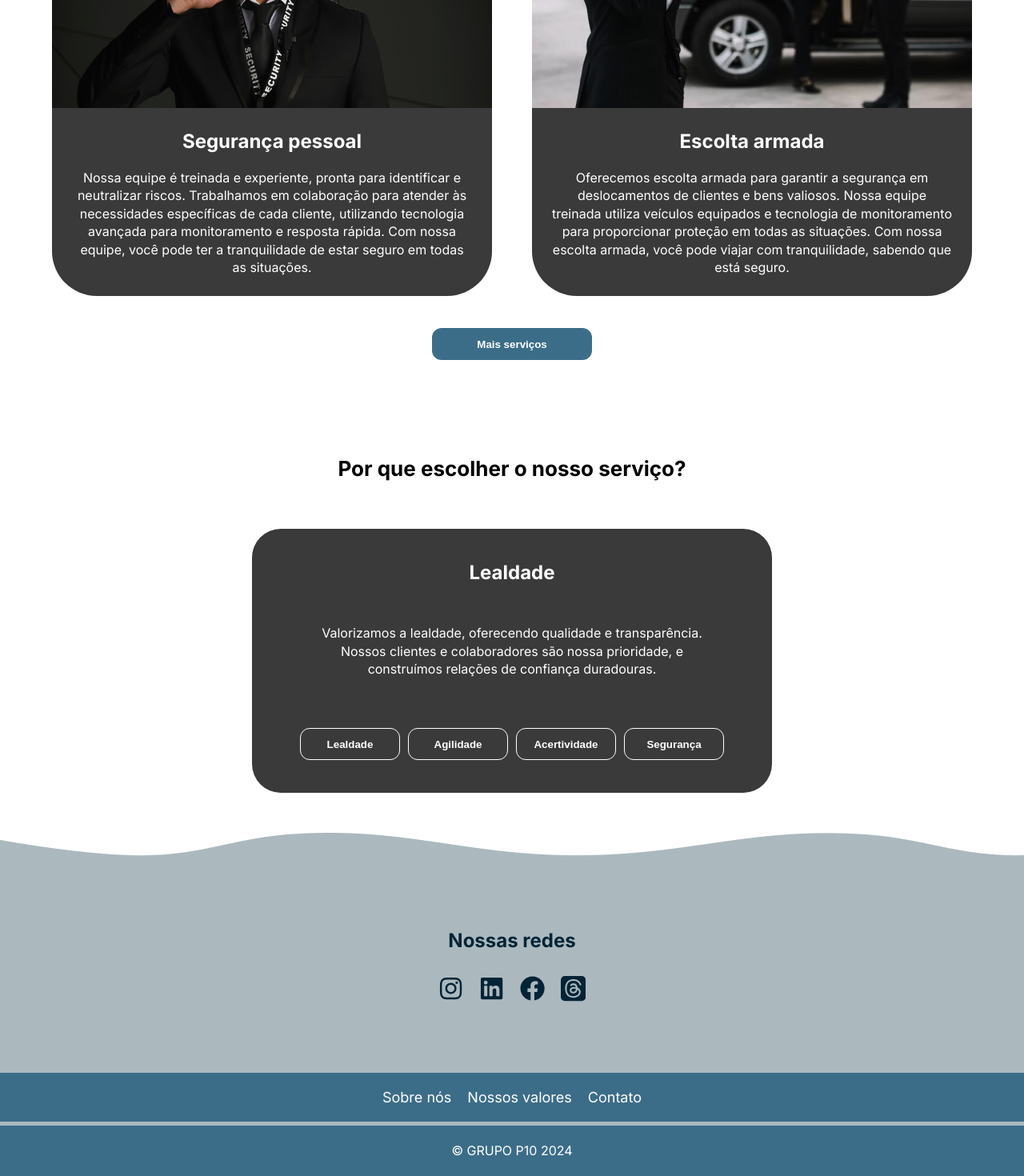
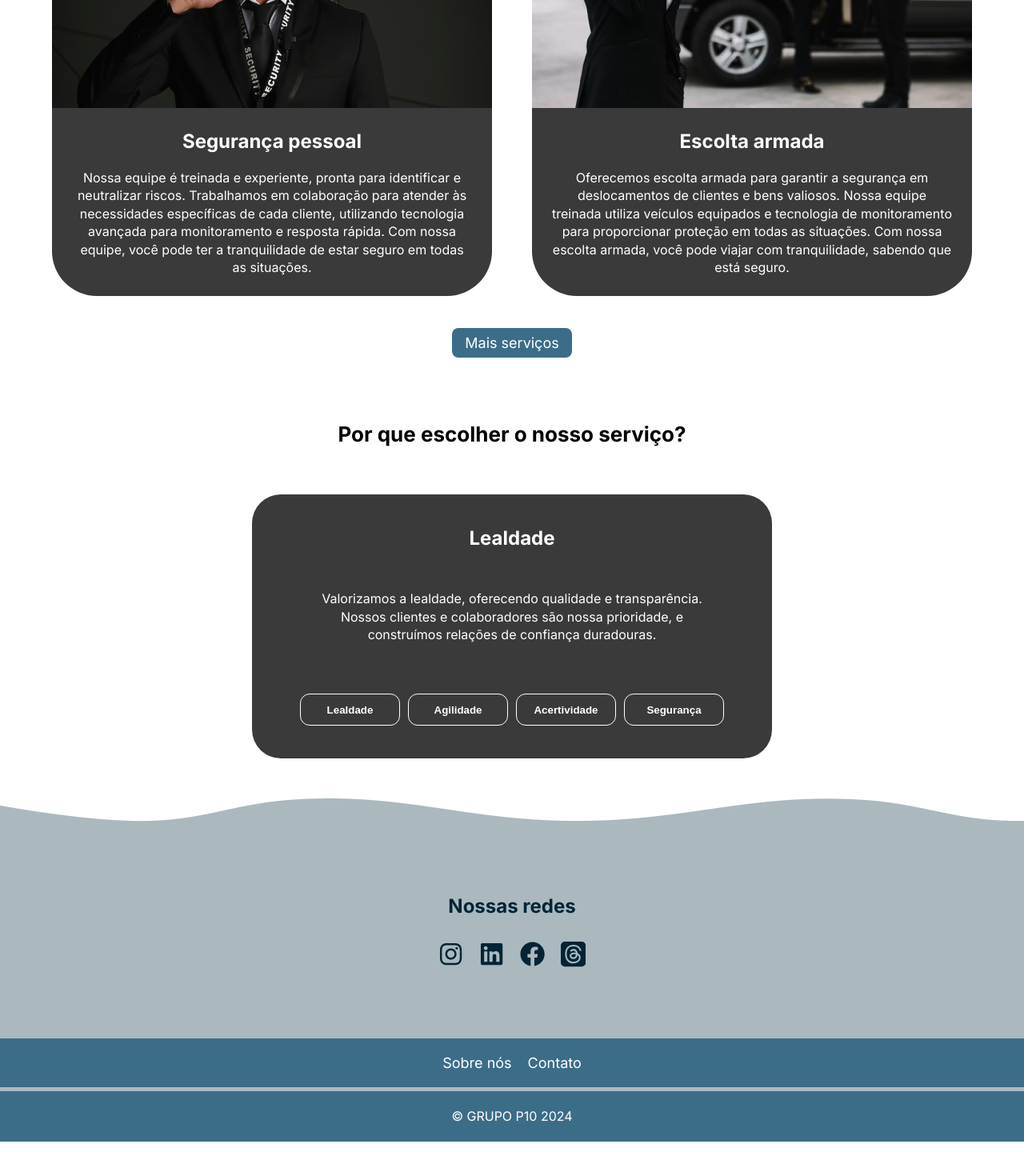
Before and after one commit to wendellcs/Grupo-P10-Security, a React (Vite) app: page / in a window 1280 px wide. Shown: the part 2363-3833 px from the top of the page at 80% size. After the commit the page ends 3790 px from the top, so only its background shows below. Built offline with nearby package versions, Linux system fonts and the light colour scheme.

Commit message:
Update Links

```diff
--- a/src/assets/sass/_text.sass
+++ b/src/assets/sass/_text.sass
@@ -37,6 +37,14 @@ button
     font-size: $navbar-text-size
     color: variables.$text-color
 
+    &.services
+        background-color: variables.$secondary-color
+        text-align: center
+        width: 150px
+        padding: 8px 0
+        border-radius: 8px
+        margin: 40px auto 0 auto
+
 .text
     color: variables.$text-color
     font-size: $text-size
--- a/src/assets/sass/components/_buttons.sass
+++ b/src/assets/sass/components/_buttons.sass
@@ -13,14 +13,6 @@
     &.cta
         width: 150px
         border: 0
-
-        &.contact
-            // Provisório
-            background-color: #249c34f6
-
-        &.services
-            width: 200px
-            margin: 40px auto
 
     &.reason
         background-color: transparent
--- a/src/components/Footer/index.jsx
+++ b/src/components/Footer/index.jsx
@@ -1,6 +1,7 @@
 import { FaInstagram } from "react-icons/fa6";
 import { FaLinkedin, FaFacebook  } from "react-icons/fa";
 import { BsFillThreadsFill } from "react-icons/bs";
+import { Link } from "react-router-dom"
 
 import '../../assets/sass/components/_footer.sass'
 
@@ -31,9 +32,8 @@ export default function Footer({shortFooter}){
                     <div className="footer-middle">
                         <nav className="footer-middle-links">
                             <ul>
-                                <li><a href="#" className="link">Sobre nós</a></li>
-                                <li><a href="#" className="link">Nossos valores</a></li>
-                                <li><a href="#" className="link">Contato</a></li>
+                                <Link className="link" to={'/about'}>Sobre nós</Link>
+                                <Link className="link" to={'/contact'}>Contato</Link>
                             </ul>
                         </nav>
                     </div>
@@ -51,9 +51,8 @@ export default function Footer({shortFooter}){
 
                     <nav className="short-footer-links">
                         <ul>
-                            <li><a href="#" className="link">Sobre nós</a></li>
-                            <li><a href="#" className="link">Nossos valores</a></li>
-                            <li><a href="#" className="link">Contato</a></li>
+                            <Link className="link" to={'/about'}>Sobre nós</Link>
+                            <Link className="link" to={'/contact'}>Contato</Link>
                         </ul>
                     </nav>
                 </div>
--- a/src/pages/Home/index.jsx
+++ b/src/pages/Home/index.jsx
@@ -1,4 +1,4 @@
-import '../../assets/sass/layouts/home.sass'
+import '../../assets/sass/layouts/_home.sass'
 
 import securityImage from './../../assets/images/security.png'
 import bodyguard from './../../assets/images/bodyguard.png'
@@ -7,6 +7,7 @@ import armedScolt from './../../assets/images/armed-scolt.png'
 import Header from "../../components/Header";
 import ReasonsToChoose from "../../components/ReasonsToChoose";
 import Footer from "../../components/Footer";
+import { Link } from 'react-router-dom';
 
 export default function Home(){
     return (
@@ -74,7 +75,7 @@ export default function Home(){
                         </figure>
                     </div>
 
-                    <button className="btn cta services">Mais serviços</button>
+                    <Link className="link services" to={'/services'}>Mais serviços</Link>
                 </div>
             </section>
 
```
Also changed, not shown: src/assets/sass/layouts/_home.sass (renamed from src/assets/sass/layouts/home.sass).
